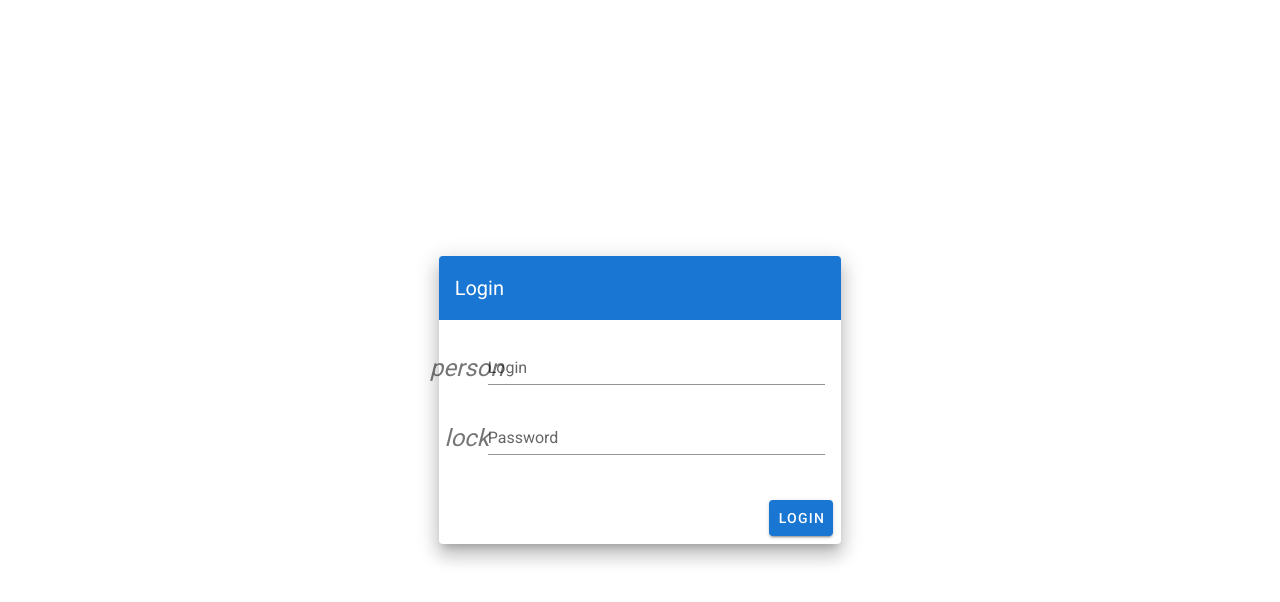
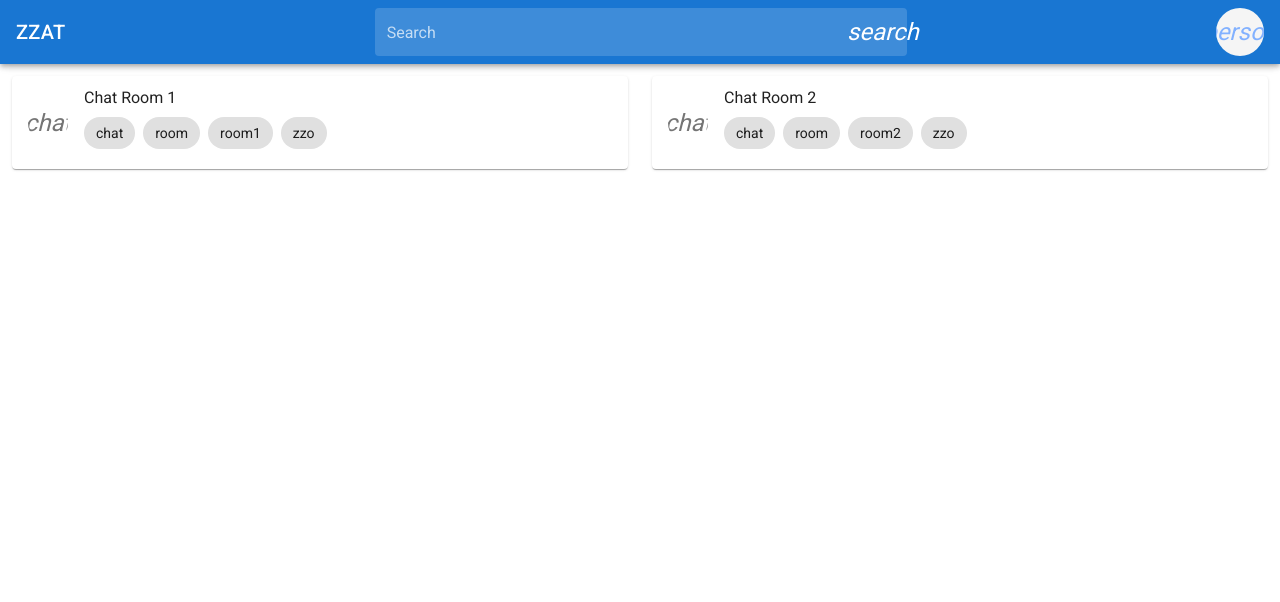
Before and after one commit to zzoPark/zzat, a Nuxt app: page / in a window 1280 px wide. Shown: the top 602 px of the page. Built offline with nearby package versions, Linux system fonts and the light colour scheme.

Commit message:
basic layouts, pages

```diff
--- a/layouts/default.vue
+++ b/layouts/default.vue
@@ -1,16 +1,21 @@
 <template>
   <v-app>
-    <v-app-bar app clipped-left dark color="blue">
-      <span class="title ml-3 mr-7">
+    <v-app-bar app dark color="primary">
+      <span class="title mr-3">
         ZZAT
       </span>
+      <div class="flex-grow-1"></div>
       <v-text-field
         solo-inverted
         flat
         hide-details
-        prepend-inner-icon="search"
+        append-icon="search"
         label="Search"
       ></v-text-field>
+      <div class="flex-grow-1"></div>
+      <v-avatar class="ml-3" color="grey lighten-4">
+        <v-icon color="accent">person</v-icon>
+      </v-avatar>
     </v-app-bar>
     <v-content>
       <v-container fluid>
@@ -19,7 +24,3 @@
     </v-content>
   </v-app>
 </template>
-
-<script>
-export default {}
-</script>
--- a/layouts/login.vue
+++ b/layouts/login.vue
@@ -1,6 +1,10 @@
 <template>
   <v-app>
-    <nuxt />
+    <v-content>
+      <v-container class="fill-height" fluid>
+        <nuxt />
+      </v-container>
+    </v-content>
   </v-app>
 </template>
 
--- a/pages/index.vue
+++ b/pages/index.vue
@@ -1,41 +1,49 @@
 <template>
-  <v-content>
-    <v-container class="fill-height" fluid>
-      <v-row align="center" justify="center">
-        <v-col cols="12" sm="8" md="4">
-          <v-card class="elevation-12">
-            <v-toolbar color="primary" dark flat>
-              <v-toolbar-title>Login</v-toolbar-title>
-            </v-toolbar>
-            <v-card-text>
-              <v-form>
-                <v-text-field
-                  label="Login"
-                  name="login"
-                  prepend-icon="person"
-                  type="text"
-                ></v-text-field>
-                <v-text-field
-                  label="Password"
-                  name="password"
-                  prepend-icon="lock"
-                  type="password"
-                ></v-text-field>
-              </v-form>
-            </v-card-text>
-            <v-card-actions>
-              <v-spacer></v-spacer>
-              <v-btn color="primary">Login</v-btn>
-            </v-card-actions>
-          </v-card>
-        </v-col>
-      </v-row>
-    </v-container>
-  </v-content>
+  <v-row justify="center">
+    <v-col v-for="(room, i) in rooms" :key="i">
+      <div class="flex-grow-1"></div>
+      <v-hover v-slot:default="{ hover }">
+        <v-card :elevation="hover ? 5 : 1" @click="dosomething">
+          <v-list-item two-line>
+            <v-list-item-avatar>
+              <v-icon>chat</v-icon>
+            </v-list-item-avatar>
+            <v-list-item-content>
+              <v-list-item-title v-text="room.title" />
+              <v-chip-group multiple column>
+                <v-chip v-for="tag in room.tags" :key="tag">
+                  {{ tag }}
+                </v-chip>
+              </v-chip-group>
+            </v-list-item-content>
+          </v-list-item>
+        </v-card>
+      </v-hover>
+      <div class="flex-grow-1"></div>
+    </v-col>
+  </v-row>
 </template>
 
 <script>
 export default {
-  layout: 'login'
+  data() {
+    return {
+      rooms: [
+        {
+          title: 'Chat Room 1',
+          tags: ['chat', 'room', 'room1', 'zzo']
+        },
+        {
+          title: 'Chat Room 2',
+          tags: ['chat', 'room', 'room2', 'zzo']
+        }
+      ]
+    }
+  },
+  methods: {
+    dosomething() {
+      alert('Do Something')
+    }
+  }
 }
 </script>
--- /dev/null
+++ b/pages/login.vue
@@ -0,0 +1,37 @@
+<template>
+  <v-row align="center" justify="center">
+    <v-col cols="12" sm="8" md="4">
+      <v-card class="elevation-12">
+        <v-toolbar color="primary" dark flat>
+          <v-toolbar-title>Login</v-toolbar-title>
+        </v-toolbar>
+        <v-card-text>
+          <v-form>
+            <v-text-field
+              label="Login"
+              name="login"
+              prepend-icon="person"
+              type="text"
+            ></v-text-field>
+            <v-text-field
+              label="Password"
+              name="password"
+              prepend-icon="lock"
+              type="password"
+            ></v-text-field>
+          </v-form>
+        </v-card-text>
+        <v-card-actions>
+          <v-spacer></v-spacer>
+          <v-btn color="primary">Login</v-btn>
+        </v-card-actions>
+      </v-card>
+    </v-col>
+  </v-row>
+</template>
+
+<script>
+export default {
+  layout: 'login'
+}
+</script>
```
Also changed, not shown: pages/README.md (deleted), pages/room.vue (renamed from pages/inspire.vue).
